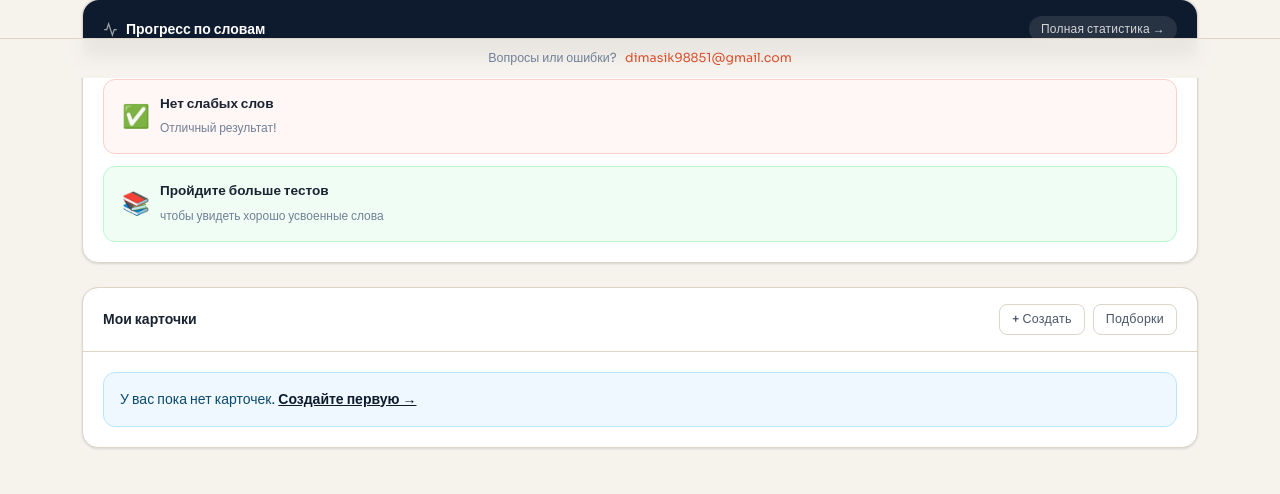
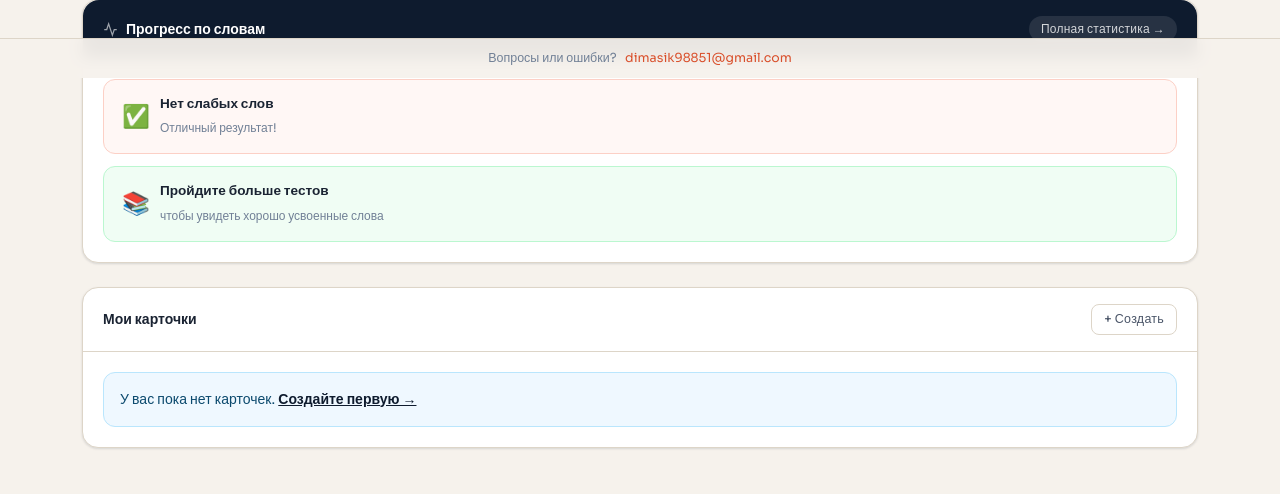
Before and after one commit to 0-Forester-0/chinese, a Django app: page / in a window 1280 px wide. Shown: the part 722-1216 px from the top of the page. Run offline with Django 3.2, Linux system fonts and the light colour scheme; the visitor is signed in with stand-in values (Sample User, id 1); data that the repository does not hold is empty.

Commit message:
Update home.html

```diff
--- a/templates/home.html
+++ b/templates/home.html
@@ -623,7 +623,7 @@
             <h5 class="mb-0" style="font-size:0.875rem; font-weight:600;">Мои карточки</h5>
             <div class="d-flex gap-2">
                 <a href="{% url 'card_create' %}" class="btn btn-secondary" style="font-size:0.78rem; padding:5px 12px;">+ Создать</a>
-                <a href="{% url 'collections' %}" class="btn btn-secondary" style="font-size:0.78rem; padding:5px 12px;">Подборки</a>
+                {% comment %}Кнопка «Подборки» скрыта — функционал не реализован{% endcomment %}
             </div>
         </div>
     </div>
```
